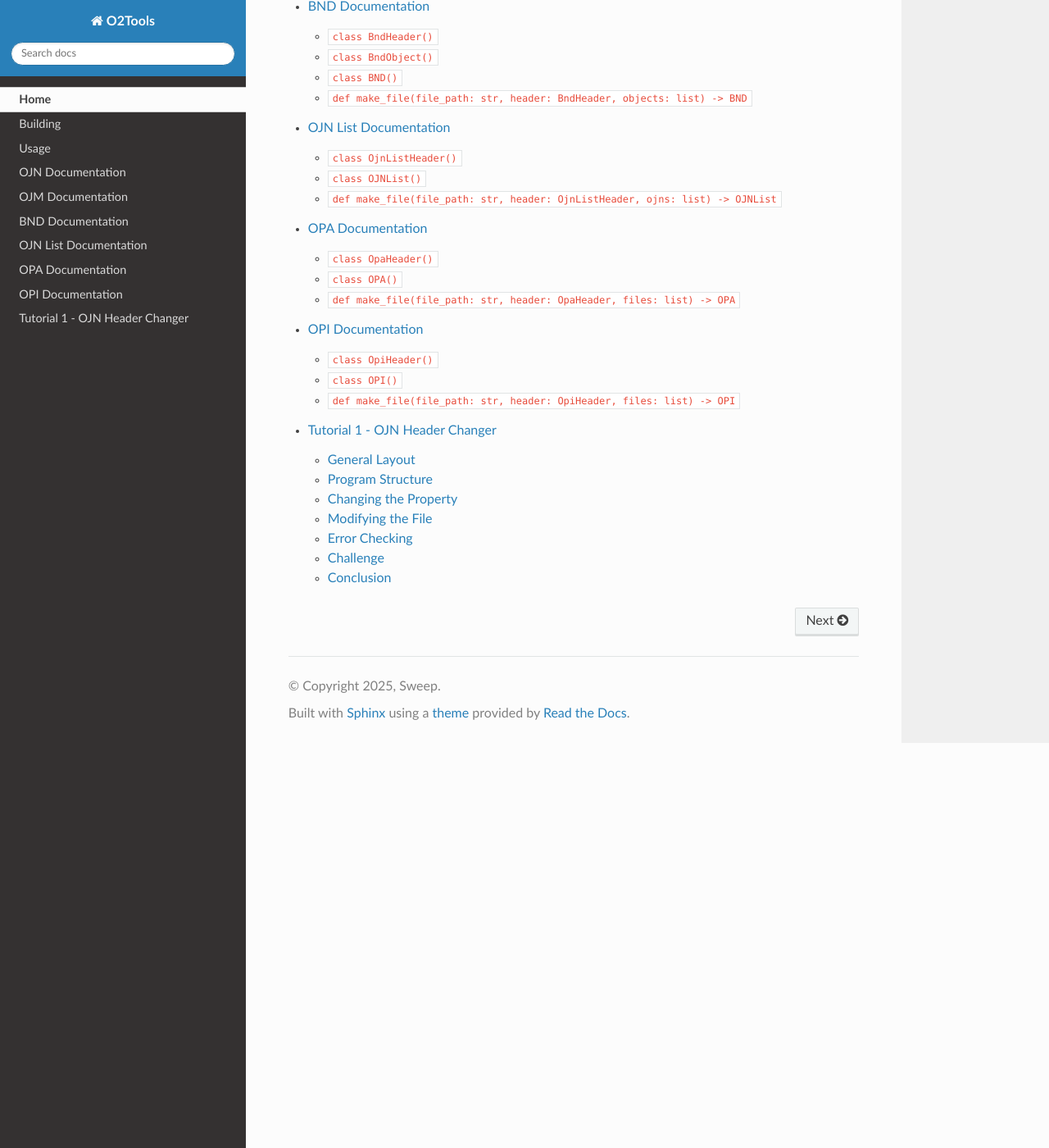
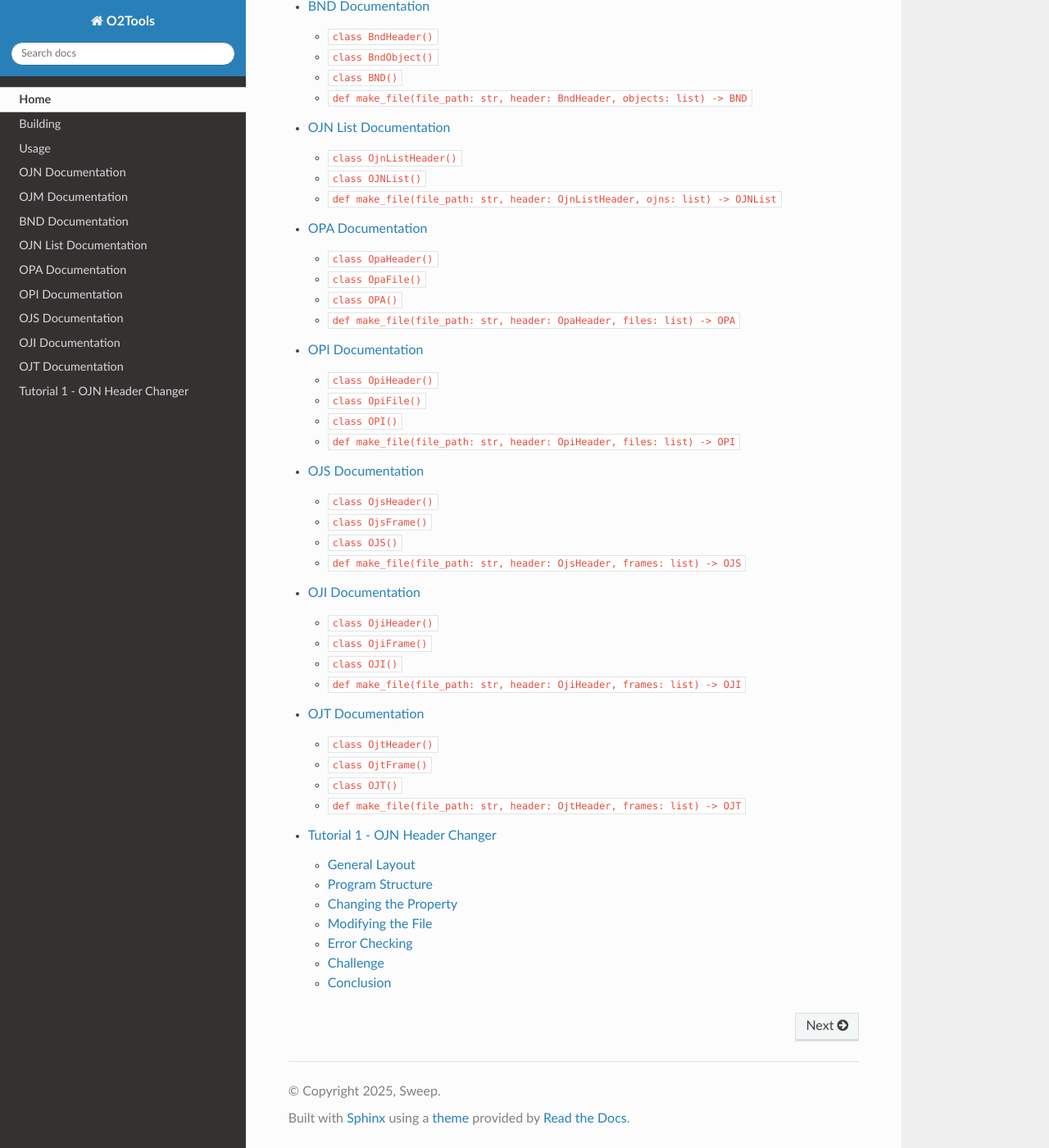
Before and after one commit to SweepSweep2/o2tools-docs, a Sphinx documentation site: the page built from docs/source/index.rst, in a window 1280 px wide and 1400 px high, scrolled down 1441 px. Shown: the whole window at 82% size. Built offline with Sphinx 7.4.7 and the Read the Docs theme 3.1.0, drawn with Linux system fonts in a browser that asks for light colours; some of the changed lines change nothing that is shown.

Commit message:
Add files via upload

```diff
--- /dev/null
+++ b/docs/source/O2Tools/OJI.rst
@@ -0,0 +1,125 @@
+OJI Documentation
+------------------------------
+
+Useful tools for OJI files.
+
+Same as OJTs and OJSs.
+
+Sources:
+
+* https://github.com/Estrol/X3Solo/blob/master/Estrol.X3Solo/Parser/Data/OJSData.cs (licensed under the MIT License)
+* https://github.com/Estrol/X3Solo/blob/master/Estrol.X3Solo/Parser/Data/OJSFrame.cs (licensed under the MIT License)
+
+``class OjiHeader()``
+~~~~
+
+The OjiHeader class.
+
+Source: https://github.com/Estrol/X3Solo/blob/master/Estrol.X3Solo/Parser/Data/OJSData.cs (licensed under the MIT License)
+
+Parameters
+^^^^
+
+* ``file_format (int)``: Type of file.
+* ``color_format (int)``: The color format of the OJI (in big endian).
+* ``frame_count (int)``: The amount of frames in the OJI.
+
+----
+
+``class OjiFrame()``
+~~~~
+
+The OjiFrame class.
+
+Source: https://github.com/Estrol/X3Solo/blob/master/Estrol.X3Solo/Parser/Data/OJSFrame.cs (licensed under the MIT License)
+
+Parameters
+^^^^
+
+* ``transparent_color (int)``: The transparent color of the frame in the format BGR555.
+* ``x (int)``: X position of the frame.
+* ``y (int)``: Y position of the frame.
+* ``width (int)``: Width of the frame.
+* ``height (int)``: Height of the frame.
+* ``offset (int)``: Offset of the frame.
+* ``size (int)``: Size of the frame.
+* ``unk (int)``: Unknown data.
+* ``data (bytes)``: Data of the frame.
+* ``bmp_file (bytes)``: BMP file.
+
+----
+
+``class OJI()``
+~~~~
+
+The OJI file class.
+
+Sources:
+
+* https://github.com/Estrol/X3Solo/blob/master/Estrol.X3Solo/Parser/Data/OJSData.cs (licensed under the MIT License)
+* https://github.com/Estrol/X3Solo/blob/master/Estrol.X3Solo/Parser/Data/OJSFrame.cs (licensed under the MIT License)
+
+Attributes
+^^^^
+
+* ``oji_file (bytes)``: The raw bytes of the OJI file.
+* ``header (OjiHeader)``: The header of the OJI file in the ``OjiHeader`` type.
+* ``frames (list)``: A list containing all the frames in the ``OjiFrame`` type.
+
+----
+
+Parameters
+^^^^
+
+* ``oji_file (bytes)``: Raw bytes of the OJI file.
+
+----
+
+Functions
+^^^^
+
+``def get_header(self) -> OjiHeader``
+
+* NOTE: If you are trying to get the header using this, please use ``OJI.header``.
+
+Parses the header of the OJI file and returns an ``OjiHeader`` object.
+
+Source: https://github.com/Estrol/X3Solo/blob/master/Estrol.X3Solo/Parser/Data/OJSData.cs (licensed under the MIT License)
+
+:Returns: An ``OjiHeader`` object that has all the information from the header.
+:Return Type: ``OjiHeader``
+
+----
+
+``def get_frames(self) -> list``
+
+* NOTE: If you are trying to get the frames using this, please use ``OJI.frames``.
+
+Gets the frames of the OJI file and returns a list containing all the frames in the ``OjiFrame`` format.
+
+Source: https://github.com/Estrol/X3Solo/blob/master/Estrol.X3Solo/Parser/Data/OJSFrame.cs (licensed under the MIT License)
+
+:Returns: A ``list`` that has all the frames in the ``OjiFrame`` format.
+:Return Type: ``list``
+
+``def make_file(file_path: str, header: OjiHeader, frames: list) -> OJI``
+~~~~
+
+Assembles an OJI file based off of an ``OjiHeader`` object, and a list containing all the frames in the form of an ``OjiFrame`` object.
+
+Sources:
+
+* https://github.com/Estrol/X3Solo/blob/master/Estrol.X3Solo/Parser/Data/OJSData.cs (licensed under the MIT License)
+* https://github.com/Estrol/X3Solo/blob/master/Estrol.X3Solo/Parser/Data/OJSFrame.cs (licensed under the MIT License)
+
+Parameters
+^^^^
+
+* ``file_path (str)``: The file path of the new OJI file.
+* ``header (OjiHeader)``: The header of the new OJI file.
+* ``frames (list)``: A list of all the frames in the new OJI file.
+
+----
+
+:Returns: The OJI file in the form of the ``OJI`` class.
+:Return Type: ``OJI``
--- /dev/null
+++ b/docs/source/O2Tools/OJS.rst
@@ -0,0 +1,125 @@
+OJS Documentation
+------------------------------
+
+Useful tools for OJS files.
+
+Same as OJIs and OJTs.
+
+Sources:
+
+* https://github.com/Estrol/X3Solo/blob/master/Estrol.X3Solo/Parser/Data/OJSData.cs (licensed under the MIT License)
+* https://github.com/Estrol/X3Solo/blob/master/Estrol.X3Solo/Parser/Data/OJSFrame.cs (licensed under the MIT License)
+
+``class OjsHeader()``
+~~~~
+
+The OjsHeader class.
+
+Source: https://github.com/Estrol/X3Solo/blob/master/Estrol.X3Solo/Parser/Data/OJSData.cs (licensed under the MIT License)
+
+Parameters
+^^^^
+
+* ``file_format (int)``: Type of file.
+* ``color_format (int)``: The color format of the OJS (in big endian).
+* ``frame_count (int)``: The amount of frames in the OJS.
+
+----
+
+``class OjsFrame()``
+~~~~
+
+The OjsFrame class.
+
+Source: https://github.com/Estrol/X3Solo/blob/master/Estrol.X3Solo/Parser/Data/OJSFrame.cs (licensed under the MIT License)
+
+Parameters
+^^^^
+
+* ``transparent_color (int)``: The transparent color of the frame in the format BGR555.
+* ``x (int)``: X position of the frame.
+* ``y (int)``: Y position of the frame.
+* ``width (int)``: Width of the frame.
+* ``height (int)``: Height of the frame.
+* ``offset (int)``: Offset of the frame.
+* ``size (int)``: Size of the frame.
+* ``unk (int)``: Unknown data.
+* ``data (bytes)``: Data of the frame.
+* ``bmp_file (bytes)``: BMP file.
+
+----
+
+``class OJS()``
+~~~~
+
+The OJS file class.
+
+Sources:
+
+* https://github.com/Estrol/X3Solo/blob/master/Estrol.X3Solo/Parser/Data/OJSData.cs (licensed under the MIT License)
+* https://github.com/Estrol/X3Solo/blob/master/Estrol.X3Solo/Parser/Data/OJSFrame.cs (licensed under the MIT License)
+
+Attributes
+^^^^
+
+* ``ojs_file (bytes)``: The raw bytes of the OJS file.
+* ``header (OjsHeader)``: The header of the OJS file in the ``OjsHeader`` type.
+* ``frames (list)``: A list containing all the frames in the ``OjsFrame`` type.
+
+----
+
+Parameters
+^^^^
+
+* ``ojs_file (bytes)``: Raw bytes of the OJS file.
+
+----
+
+Functions
+^^^^
+
+``def get_header(self) -> OjsHeader``
+
+* NOTE: If you are trying to get the header using this, please use ``OJS.header``.
+
+Parses the header of the OJS file and returns an ``OjsHeader`` object.
+
+Source: https://github.com/Estrol/X3Solo/blob/master/Estrol.X3Solo/Parser/Data/OJSData.cs (licensed under the MIT License)
+
+:Returns: An ``OjsHeader`` object that has all the information from the header.
+:Return Type: ``OjsHeader``
+
+----
+
+``def get_frames(self) -> list``
+
+* NOTE: If you are trying to get the frames using this, please use ``OJS.frames``.
+
+Gets the frames of the OJS file and returns a list containing all the frames in the ``OjsFrame`` format.
+
+Source: https://github.com/Estrol/X3Solo/blob/master/Estrol.X3Solo/Parser/Data/OJSFrame.cs (licensed under the MIT License)
+
+:Returns: A ``list`` that has all the frames in the ``OjsFrame`` format.
+:Return Type: ``list``
+
+``def make_file(file_path: str, header: OjsHeader, frames: list) -> OJS``
+~~~~
+
+Assembles an OJS file based off of an ``OjsHeader`` object, and a list containing all the frames in the form of an ``OjsFrame`` object.
+
+Sources:
+
+* https://github.com/Estrol/X3Solo/blob/master/Estrol.X3Solo/Parser/Data/OJSData.cs (licensed under the MIT License)
+* https://github.com/Estrol/X3Solo/blob/master/Estrol.X3Solo/Parser/Data/OJSFrame.cs (licensed under the MIT License)
+
+Parameters
+^^^^
+
+* ``file_path (str)``: The file path of the new OJS file.
+* ``header (OjsHeader)``: The header of the new OJS file.
+* ``frames (list)``: A list of all the frames in the new OJS file.
+
+----
+
+:Returns: The OJS file in the form of the ``OJS`` class.
+:Return Type: ``OJS``
--- /dev/null
+++ b/docs/source/O2Tools/OJT.rst
@@ -0,0 +1,125 @@
+OJT Documentation
+------------------------------
+
+Useful tools for OJT files.
+
+Same as OJSs and OJIs.
+
+Sources:
+
+* https://github.com/Estrol/X3Solo/blob/master/Estrol.X3Solo/Parser/Data/OJSData.cs (licensed under the MIT License)
+* https://github.com/Estrol/X3Solo/blob/master/Estrol.X3Solo/Parser/Data/OJSFrame.cs (licensed under the MIT License)
+
+``class OjtHeader()``
+~~~~
+
+The OjtHeader class.
+
+Source: https://github.com/Estrol/X3Solo/blob/master/Estrol.X3Solo/Parser/Data/OJSData.cs (licensed under the MIT License)
+
+Parameters
+^^^^
+
+* ``file_format (int)``: Type of file.
+* ``color_format (int)``: The color format of the OJT (in big endian).
+* ``frame_count (int)``: The amount of frames in the OJT.
+
+----
+
+``class OjtFrame()``
+~~~~
+
+The OjtFrame class.
+
+Source: https://github.com/Estrol/X3Solo/blob/master/Estrol.X3Solo/Parser/Data/OJSFrame.cs (licensed under the MIT License)
+
+Parameters
+^^^^
+
+* ``transparent_color (int)``: The transparent color of the frame in the format BGR555.
+* ``x (int)``: X position of the frame.
+* ``y (int)``: Y position of the frame.
+* ``width (int)``: Width of the frame.
+* ``height (int)``: Height of the frame.
+* ``offset (int)``: Offset of the frame.
+* ``size (int)``: Size of the frame.
+* ``unk (int)``: Unknown data.
+* ``data (bytes)``: Data of the frame.
+* ``bmp_file (bytes)``: BMP file.
+
+----
+
+``class OJT()``
+~~~~
+
+The OJT file class.
+
+Sources:
+
+* https://github.com/Estrol/X3Solo/blob/master/Estrol.X3Solo/Parser/Data/OJSData.cs (licensed under the MIT License)
+* https://github.com/Estrol/X3Solo/blob/master/Estrol.X3Solo/Parser/Data/OJSFrame.cs (licensed under the MIT License)
+
+Attributes
+^^^^
+
+* ``ojt_file (bytes)``: The raw bytes of the OJT file.
+* ``header (OjtHeader)``: The header of the OJT file in the ``OjtHeader`` type.
+* ``frames (list)``: A list containing all the frames in the ``OjtFrame`` type.
+
+----
+
+Parameters
+^^^^
+
+* ``ojt_file (bytes)``: Raw bytes of the OJT file.
+
+----
+
+Functions
+^^^^
+
+``def get_header(self) -> OjtHeader``
+
+* NOTE: If you are trying to get the header using this, please use ``OJT.header``.
+
+Parses the header of the OJT file and returns an ``OjtHeader`` object.
+
+Source: https://github.com/Estrol/X3Solo/blob/master/Estrol.X3Solo/Parser/Data/OJSData.cs (licensed under the MIT License)
+
+:Returns: An ``OjtHeader`` object that has all the information from the header.
+:Return Type: ``OjtHeader``
+
+----
+
+``def get_frames(self) -> list``
+
+* NOTE: If you are trying to get the frames using this, please use ``OJT.frames``.
+
+Gets the frames of the OJT file and returns a list containing all the frames in the ``OjtFrame`` format.
+
+Source: https://github.com/Estrol/X3Solo/blob/master/Estrol.X3Solo/Parser/Data/OJSFrame.cs (licensed under the MIT License)
+
+:Returns: A ``list`` that has all the frames in the ``OjtFrame`` format.
+:Return Type: ``list``
+
+``def make_file(file_path: str, header: OjtHeader, frames: list) -> OJT``
+~~~~
+
+Assembles an OJT file based off of an ``OjtHeader`` object, and a list containing all the frames in the form of an ``OjtFrame`` object.
+
+Sources:
+
+* https://github.com/Estrol/X3Solo/blob/master/Estrol.X3Solo/Parser/Data/OJSData.cs (licensed under the MIT License)
+* https://github.com/Estrol/X3Solo/blob/master/Estrol.X3Solo/Parser/Data/OJSFrame.cs (licensed under the MIT License)
+
+Parameters
+^^^^
+
+* ``file_path (str)``: The file path of the new OJT file.
+* ``header (OjtHeader)``: The header of the new OJT file.
+* ``frames (list)``: A list of all the frames in the new OJT file.
+
+----
+
+:Returns: The OJT file in the form of the ``OJT`` class.
+:Return Type: ``OJT``
--- a/docs/source/O2Tools/OPA.rst
+++ b/docs/source/O2Tools/OPA.rst
@@ -23,6 +23,7 @@ Parameters
 ----
 
 ``class OpaFile()``
+~~~~
 
 The OpaFile class.
 
--- a/docs/source/O2Tools/OPI.rst
+++ b/docs/source/O2Tools/OPI.rst
@@ -21,6 +21,7 @@ Parameters
 ----
 
 ``class OpiFile()``
+~~~~
 
 The OpiFile class.
 
--- a/docs/source/index.rst
+++ b/docs/source/index.rst
@@ -33,4 +33,7 @@ Contents
    O2Tools/OJNList
    O2Tools/OPA
    O2Tools/OPI
+   O2Tools/OJS
+   O2Tools/OJI
+   O2Tools/OJT
    tutorial1
```
